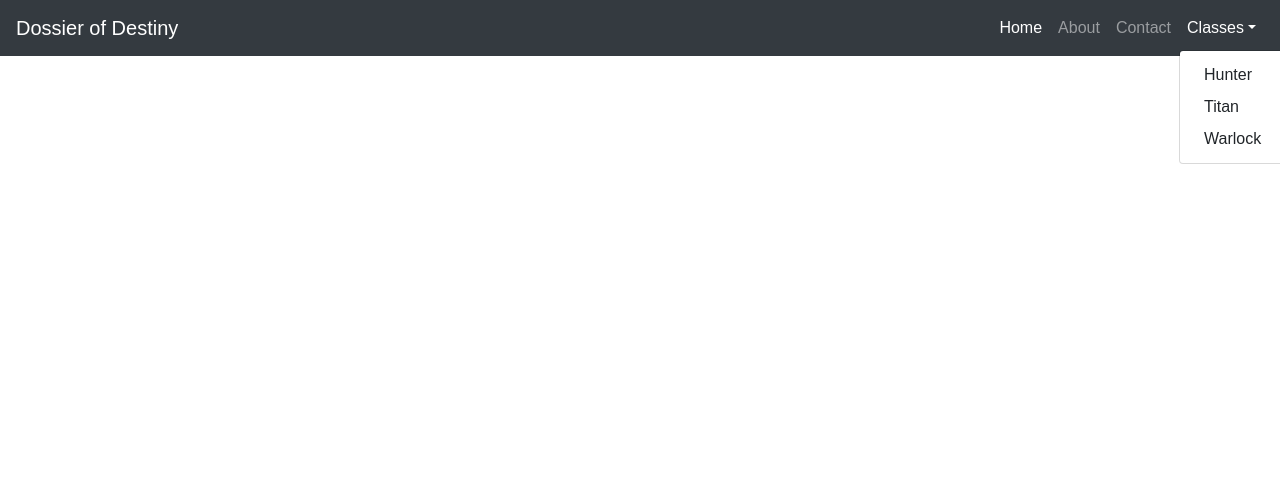
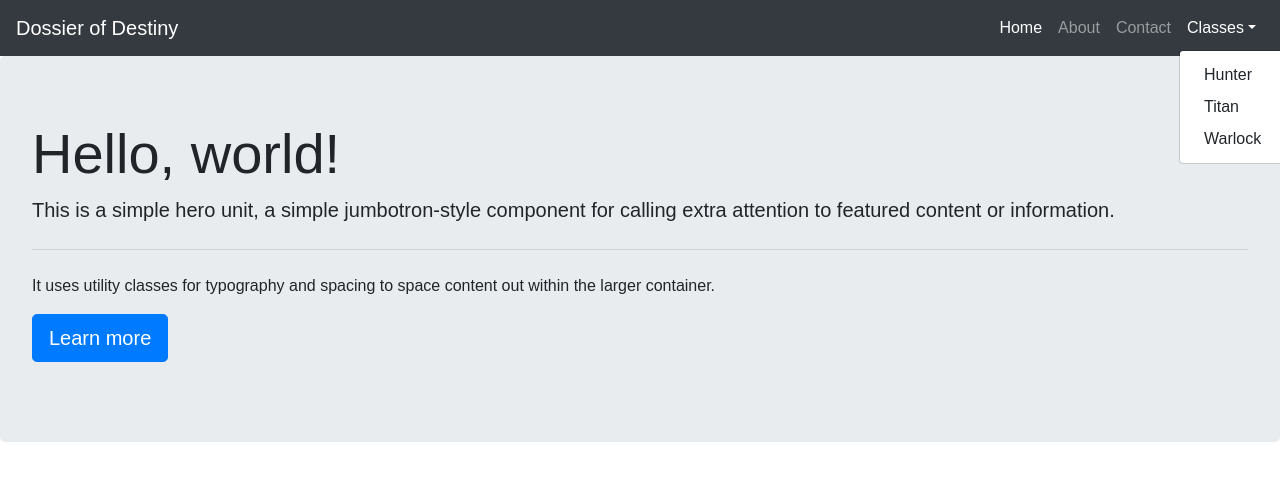
Before and after one commit to MyronTheDeveloper66/destiny, a React (Create React App) app: page / in a window 1280 px wide. Both pictures are taken after a click on the button "Classes". Shown: the top 480 px of the page. Built offline with nearby package versions, Linux system fonts and the light colour scheme.

Commit message:
no nav component, added jsx to header component. revamped components

```diff
--- a/src/App.js
+++ b/src/App.js
@@ -1,13 +1,12 @@
 import React, { Component } from 'react';
 import './App.css';
-import Header from './Components/Header';
 import PageLoader from './Components/PageLoader';
 
 class App extends Component {
   render() {
     return (
       <div className = "App">
-        <Header />
+        <PageLoader comp="home"/>
       </div>
     );
   }
--- /dev/null
+++ b/src/Components/Contact.js
@@ -0,0 +1,11 @@
+import React, { Component } from 'react';
+
+class Contact extends Component {
+    render() {
+        return (
+            <h5>This is the Contact Page</h5>
+        );
+    }
+}
+
+export default Contact;
--- a/src/Components/Header.js
+++ b/src/Components/Header.js
@@ -1,11 +1,45 @@
 import React, { Component } from 'react';
-import PageLoader from './PageLoader';
+import Jumbotron from './Jumbotron';
 
 class Header extends Component {
     render() {
+        let jumbotron;
+        if(this.props.currentPage == 'home') {
+            jumbotron = <Jumbotron />
+        } else {jumbotron = null}
         return (
             <header>
-                <PageLoader component="navbar"/>
+                <nav className="navbar navbar-expand-lg navbar-dark bg-dark">
+                    <a className="navbar-brand" href="#">Dossier of Destiny</a>
+                    <button className="navbar-toggler" type="button" data-toggle="collapse" data-target="#navbarSupportedContent" aria-controls="navbarSupportedContent" aria-expanded="false" aria-label="Toggle navigation">
+                        <span className="navbar-toggler-icon"></span>
+                    </button>
+
+                    <div className="collapse navbar-collapse" id="navbarSupportedContent">
+                        <ul className="navbar-nav ml-auto">
+                            <li className={(this.props.currentPage === 'home') ? 'active nav-item' : 'nav-item'}>
+                                <a className="nav-link" href="#">Home</a>
+                            </li>
+                            <li className={(this.props.currentPage === 'about') ? 'active nav-item' : 'nav-item'}>
+                                <a className="nav-link" href="#">About</a>
+                            </li>
+                            <li className={(this.props.currentPage === 'contact') ? 'active nav-item' : 'nav-item'}>
+                                <a className="nav-link" href="#">Contact</a>
+                            </li>
+                            <li className="nav-item dropdown">
+                                <a className="nav-link dropdown-toggle" href="#" id="navbarDropdown" role="button" data-toggle="dropdown" aria-haspopup="true" aria-expanded="false">
+                                    Classes
+                                </a>
+                                <div className="dropdown-menu" aria-labelledby="navbarDropdown">
+                                    <a className="dropdown-item" href="#">Hunter</a>
+                                    <a className="dropdown-item" href="#">Titan</a>
+                                    <a className="dropdown-item" href="#">Warlock</a>
+                                </div>
+                            </li>
+                        </ul>
+                    </div>
+                </nav>
+                {jumbotron}
             </header>
         );
     }
--- /dev/null
+++ b/src/Components/Jumbotron.js
@@ -0,0 +1,19 @@
+import React, { Component } from 'react';
+
+class Jumbotron extends Component {
+    render() {
+        return (
+            <div class="jumbotron">
+                <h1 class="display-4">Hello, world!</h1>
+                <p class="lead">This is a simple hero unit, a simple jumbotron-style component for calling extra attention to featured content or information.</p>
+                <hr class="my-4" />
+                    <p>It uses utility classes for typography and spacing to space content out within the larger container.</p>
+                    <p class="lead">
+                        <a class="btn btn-primary btn-lg" href="#" role="button">Learn more</a>
+                    </p>
+            </div>
+        );
+    }
+}
+
+export default Jumbotron;
--- a/src/Components/Navbar.js
+++ /dev/null
@@ -1,38 +0,0 @@
-import React, { Component } from 'react';
-
-class Navbar extends Component {
-    render() {
-        return <nav className="navbar navbar-expand-lg navbar-dark bg-dark">
-            <a className="navbar-brand" href="#">Dossier of Destiny</a>
-            <button className="navbar-toggler" type="button" data-toggle="collapse" data-target="#navbarSupportedContent" aria-controls="navbarSupportedContent" aria-expanded="false" aria-label="Toggle navigation">
-                <span className="navbar-toggler-icon"></span>
-            </button>
-
-            <div className="collapse navbar-collapse" id="navbarSupportedContent">
-                <ul className="navbar-nav ml-auto">
-                    <li className={(this.props.currentPage === 'home') ? 'active nav-item' : 'nav-item'}>
-                        <a className="nav-link" href="#">Home</a>
-                    </li>
-                    <li className={(this.props.currentPage === 'about') ? 'active nav-item' : 'nav-item'}>
-                        <a className="nav-link" href="#">About</a>
-                    </li>
-                    <li className={(this.props.currentPage === 'contact') ? 'active nav-item' : 'nav-item'}>
-                        <a className="nav-link" href="#">Contact</a>
-                    </li>
-                    <li className="nav-item dropdown">
-                        <a className="nav-link dropdown-toggle" href="#" id="navbarDropdown" role="button" data-toggle="dropdown" aria-haspopup="true" aria-expanded="false">
-                            Classes
-                                </a>
-                        <div className="dropdown-menu" aria-labelledby="navbarDropdown">
-                            <a className="dropdown-item" href="#">Hunter</a>
-                            <a className="dropdown-item" href="#">Titan</a>
-                            <a className="dropdown-item" href="#">Warlock</a>
-                        </div>
-                    </li>
-                </ul>
-            </div>
-        </nav>
-    }
-}
-
-export default Navbar;
--- a/src/Components/PageLoader.js
+++ b/src/Components/PageLoader.js
@@ -1,6 +1,7 @@
 import React, { Component } from 'react';
-import Navbar from './Navbar';
+import Header from './Header';
 import About from './About';
+import Contact from './Contact';
 
 class PageLoader extends Component {
     constructor(props) {
@@ -9,13 +10,30 @@ class PageLoader extends Component {
             currentPage: 'home'
         }
     }
+    componentDidMount() {
+        this.changePage()
+    }
+    changePage() {
+        this.setState({currentPage: this.props.comp})
+    }
     render() {
-        if(this.props.component == 'navbar'){
+        const header = <Header currentPage={this.state.currentPage} />
+        if(this.props.comp == 'about') {
+            return(
+                <div>
+                    {header}
+                    <About />
+                </div>
+            )
+        } else if (this.props.comp == 'contact') {
             return (
-            <Navbar currentPage = {this.state.currentPage} />
+                <div>
+                    {header}
+                    <Contact />
+                </div>
             )
         } else {
-            return (<h1>No component </h1>)
+            return(header)
         }
     }
 }
```
